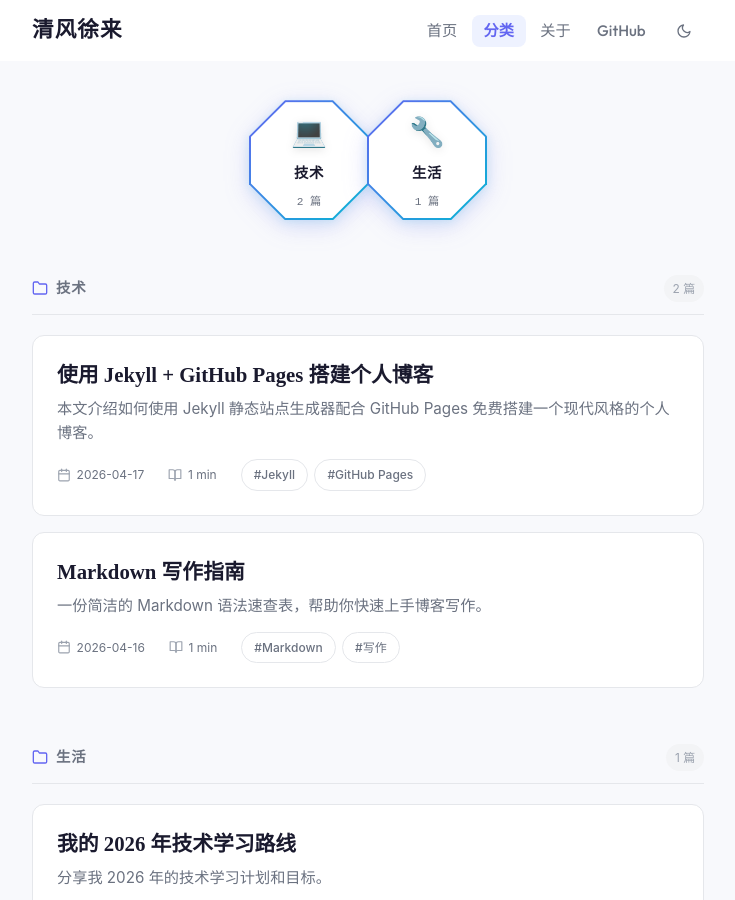
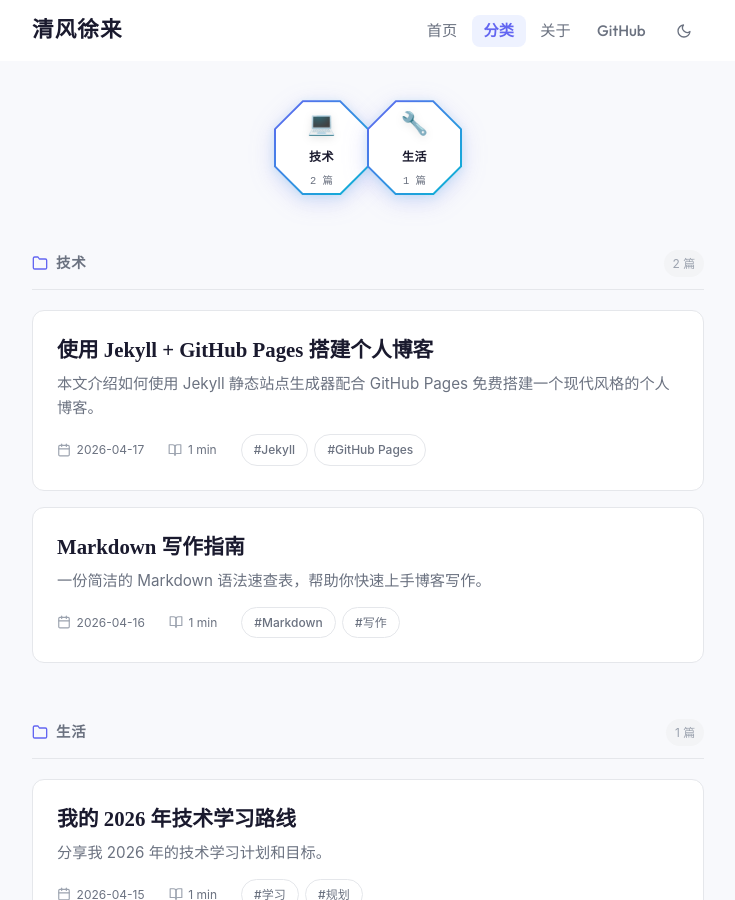
Before and after one commit to Asilencer/asilencer.github.io, a Jekyll site: the page built from categories.html, in a window 1280 px wide and 900 px high. Shown: the whole window, without its empty margins (272-1007 px from the left). Built offline with Jekyll 4.4.1, drawn with Linux system fonts in a browser that asks for light colours; some web fonts are replaced.

Commit message:
style: scale down 3D tech octagon categories to 95px

```diff
--- a/assets/css/style.css
+++ b/assets/css/style.css
@@ -1019,8 +1019,8 @@ img { max-width: 100%; height: auto; }
 }
 
 .category-card-wrapper {
-  width: 120px;
-  height: 120px;
+  width: 95px;
+  height: 95px;
   /* 3D glow shadow */
   filter: drop-shadow(0 6px 12px rgba(99, 102, 241, 0.2)) drop-shadow(0 2px 4px rgba(6, 182, 212, 0.15));
   transition: all 0.4s cubic-bezier(0.175, 0.885, 0.32, 1.275);
@@ -1045,7 +1045,7 @@ img { max-width: 100%; height: auto; }
   flex-direction: column;
   align-items: center;
   justify-content: center;
-  padding: 0.5rem;
+  padding: 0.25rem;
   text-decoration: none;
   transition: all 0.4s cubic-bezier(0.175, 0.885, 0.32, 1.275);
   /* Perfect Tech Octagon Shape */
@@ -1083,8 +1083,8 @@ img { max-width: 100%; height: auto; }
 }
 
 .category-card .cat-icon {
-  font-size: 1.8rem;
-  margin-bottom: 0.2rem;
+  font-size: 1.4rem;
+  margin-bottom: 0.15rem;
   filter: drop-shadow(0 2px 4px rgba(0,0,0,0.1));
   transition: transform 0.3s ease;
 }
@@ -1095,10 +1095,10 @@ img { max-width: 100%; height: auto; }
 
 .category-card .cat-name {
   font-family: var(--font-display);
-  font-size: 0.9rem;
+  font-size: 0.75rem;
   font-weight: 800;
   color: var(--color-text);
-  margin-bottom: 0.2rem;
+  margin-bottom: 0.15rem;
   text-transform: uppercase;
   letter-spacing: 0.05em;
   transition: color 0.3s ease;
@@ -1112,10 +1112,10 @@ img { max-width: 100%; height: auto; }
 
 .category-card .cat-count {
   font-family: var(--font-mono);
-  font-size: 0.7rem;
+  font-size: 0.65rem;
   color: var(--color-text-secondary);
   background: var(--color-surface);
-  padding: 0.15rem 0.5rem;
+  padding: 0.1rem 0.4rem;
   border-radius: 999px;
   transition: all 0.3s ease;
 }
```
